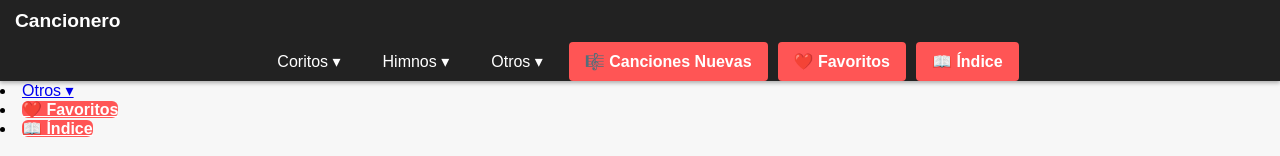
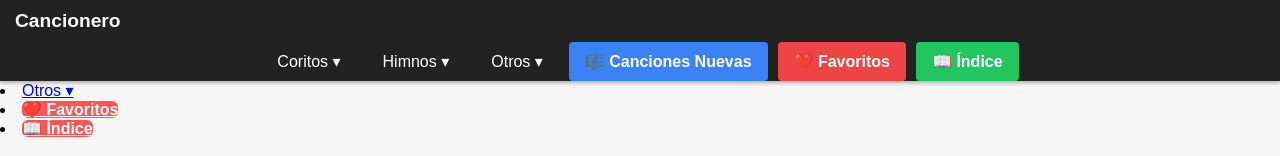
Before and after one commit to ImeEspirituSanto/cancioneroime, a plain HTML site: page canciones_nuevas.html in a window 1280 px wide. Shown: the part 172-328 px from the top of the page. Drawn offline with Linux system fonts and the light colour scheme.

Commit message:
Update style.css

```diff
--- a/style.css
+++ b/style.css
@@ -144,6 +144,30 @@ input#searchBar {
 
 .destacado:hover {
   background: #ff7777;
+}
+/* Colores personalizados para accesos directos */
+.destacado.azul {
+  background: #3b82f6; /* azul brillante */
+}
+
+.destacado.azul:hover {
+  background: #60a5fa;
+}
+
+.destacado.rojo {
+  background: #ef4444; /* rojo cálido */
+}
+
+.destacado.rojo:hover {
+  background: #f87171;
+}
+
+.destacado.verde {
+  background: #22c55e; /* verde esperanza */
+}
+
+.destacado.verde:hover {
+  background: #4ade80;
 }
 
 h2 {
```
